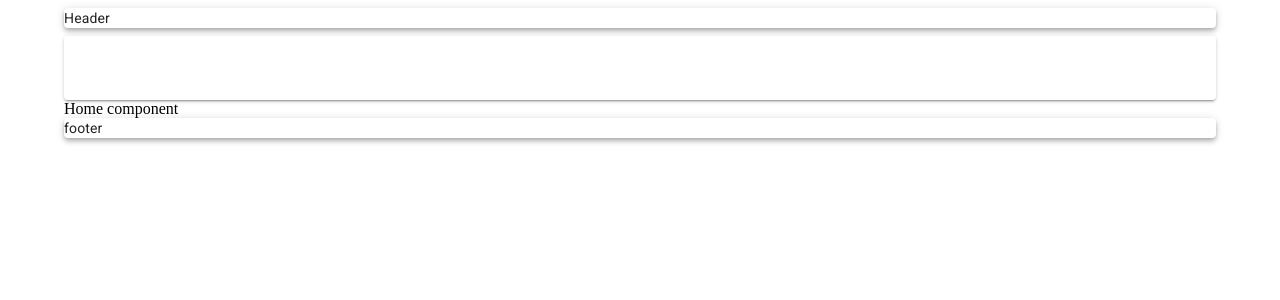
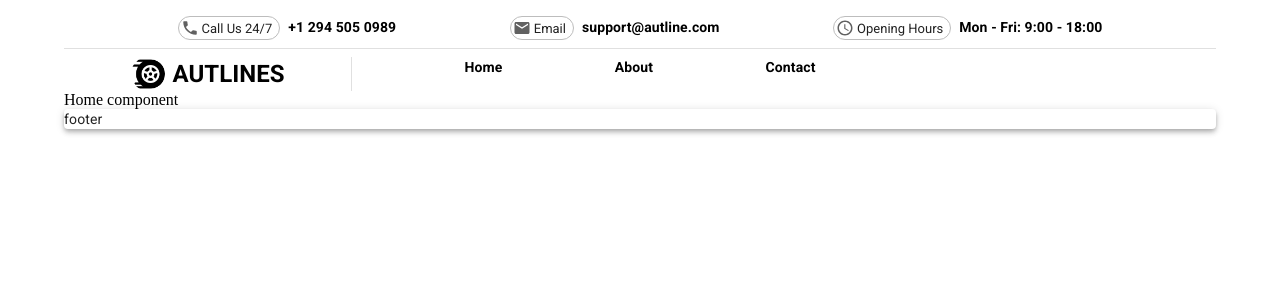
Before and after one commit to themrzlyv/authline-client, a React (Create React App) app: page / in a window 1280 px wide. Shown: the top 300 px of the page. Built offline with nearby package versions, Linux system fonts and the light colour scheme.

Commit message:
header ready

```diff
--- a/src/App.tsx
+++ b/src/App.tsx
@@ -1,19 +1,35 @@
 import React, { Suspense } from 'react';
+import { useDispatch, useSelector } from 'react-redux';
 import { BrowserRouter } from 'react-router-dom';
 import Layout from './components/Layout';
 import PreLoader from './components/PreLoader';
+import Storage from './infrastructure/Global/Storage';
+import { authSelector } from './infrastructure/selectors';
 import { mainRoutes } from './router/mainRoutes';
 import RenderRoutes from './router/RenderRoutes';
+import { fetchUser } from './ui/Auth/common/redux/Auth.slice';
 
 const App: React.FC = () => {
+  const dispatch = useDispatch();
+  const { error } = useSelector(authSelector);
+  React.useEffect(() => {
+    const token = Storage.getItem('jwt-token');
+    if (token) {
+      dispatch(fetchUser());
+    }
+
+    if (error) {
+      Storage.removeItem('jwt-token');
+    }
+  }, [error]);
   return (
-    <Layout>
-      <Suspense fallback={<PreLoader />}>
-        <BrowserRouter>
+    <BrowserRouter>
+      <Layout>
+        <Suspense fallback={<PreLoader />}>
           <RenderRoutes routes={mainRoutes} />
-        </BrowserRouter>
-      </Suspense>
-    </Layout>
+        </Suspense>
+      </Layout>
+    </BrowserRouter>
   );
 };
 
--- /dev/null
+++ b/src/components/HeaderTypoBox/index.tsx
@@ -0,0 +1,22 @@
+import { Box, Chip, Typography } from '@mui/material';
+import React from 'react';
+
+type Props = {
+  label: string;
+  icon: React.ReactElement<any, string | React.JSXElementConstructor<any>>;
+  text: string;
+};
+
+const HeaderTypoBox = (props: Props) => {
+  const { label, icon, text } = props;
+  return (
+    <Box display="flex" alignItems="center">
+      <Chip icon={icon} label={label} size="small" variant="outlined" />
+      <Typography variant="subtitle2" fontWeight="bold" marginLeft={1}>
+        {text}
+      </Typography>
+    </Box>
+  );
+};
+
+export default HeaderTypoBox;
--- a/src/components/Layout/partials/Header/index.tsx
+++ b/src/components/Layout/partials/Header/index.tsx
@@ -1,15 +1,37 @@
-import { Grid, Paper, Typography } from '@mui/material';
+import { Chip, Grid, Paper, Typography } from '@mui/material';
+import { Box } from '@mui/system';
 import React from 'react';
-
-// type Props = {};
+import useWindowDimensions from '../../../../infrastructure/hooks/useWindowDimensions';
+import MdPhone from '@mui/icons-material/Phone';
+import EmailIcon from '@mui/icons-material/Email';
+import AccessTimeIcon from '@mui/icons-material/AccessTime';
+import HeaderTypoBox from '../../../HeaderTypoBox';
 
 const Header = () => {
+  const { width } = useWindowDimensions();
+
+  if (width < 1160) return null;
+
   return (
     <>
-      <Grid item xs={12} marginBottom={1}>
-        <Paper elevation={4}>
-          <Typography variant="body2">Header</Typography>
-        </Paper>
+      <Grid
+        item
+        xs={12}
+        marginBottom={1}
+        display="flex"
+        justifyContent="space-evenly"
+        alignItems="center"
+        paddingY={1}
+        borderBottom={1}
+        borderColor="grey.300"
+      >
+        <HeaderTypoBox label="Call Us 24/7" icon={<MdPhone />} text="+1 294 505 0989" />
+        <HeaderTypoBox label="Email" icon={<EmailIcon />} text="support@autline.com" />
+        <HeaderTypoBox
+          label="Opening Hours"
+          icon={<AccessTimeIcon />}
+          text="Mon - Fri: 9:00 - 18:00"
+        />
       </Grid>
     </>
   );
--- a/src/components/Layout/partials/Navbar/index.tsx
+++ b/src/components/Layout/partials/Navbar/index.tsx
@@ -1,22 +1,64 @@
-import { Grid, Paper, Typography } from '@mui/material';
+import { Avatar, Grid, Typography } from '@mui/material';
 import React from 'react';
-import { useSelector } from 'react-redux';
-import { authSelector } from '../../../../infrastructure/selectors';
+import { Link, NavLink } from 'react-router-dom';
+import Logo from '../../../../assets/racing.png';
 
 const NavBar = () => {
-  const { user } = useSelector(authSelector);
-  console.log(user);
+  const navLinks = [
+    {
+      name: 'Home',
+      path: '/',
+    },
+    {
+      name: 'About',
+      path: '/about',
+    },
+    {
+      name: 'Contact',
+      path: '/contact',
+    },
+  ];
   return (
-    <>
-      <Grid item xs={12}>
-        <Paper
-          sx={{ height: '4em', width: '100%', display: 'flex', alignItems: 'center' }}
-          elevation={2}
+    <Grid container>
+      <Grid
+        item
+        xs={3}
+        display="flex"
+        alignItems="center"
+        justifyContent="center"
+        borderRight={1}
+        borderColor="grey.300"
+      >
+        <Avatar src={Logo} sx={{ width: 34, height: 34 }} />
+        <Typography
+          variant="h5"
+          fontWeight="bold"
+          color="black"
+          component="a"
+          href="/"
+          textTransform="uppercase"
+          sx={{ textDecoration: 'none' }}
+          marginLeft={1}
         >
-          <Typography variant="body1">{user?.name}</Typography>
-        </Paper>
+          Autlines
+        </Typography>
       </Grid>
-    </>
+      <Grid item xs={9}>
+        <Grid container>
+          <Grid item xs={8} display="flex" justifyContent="space-evenly">
+            {navLinks.map((link) => (
+              <NavLink to={link.path} key={link.name} style={{ textDecoration: 'none' }}>
+                <Typography variant="subtitle2" fontWeight="bold" color="black">
+                  {link.name}
+                </Typography>
+              </NavLink>
+            ))}
+          </Grid>
+          <Grid item xs={2}></Grid>
+          <Grid item xs={2}></Grid>
+        </Grid>
+      </Grid>
+    </Grid>
   );
 };
 
--- a/src/components/ProtectedRoute/index.tsx
+++ b/src/components/ProtectedRoute/index.tsx
@@ -3,7 +3,6 @@ import { useSelector } from 'react-redux';
 import { Navigate, useLocation } from 'react-router-dom';
 import Storage from '../../infrastructure/Global/Storage';
 import { authSelector } from '../../infrastructure/selectors';
-import PreLoader from '../PreLoader';
 
 const ProtectedRoute = ({ children }: { children: JSX.Element }) => {
   const { user } = useSelector(authSelector);
--- a/src/index.tsx
+++ b/src/index.tsx
@@ -7,17 +7,9 @@ import 'react-toastify/dist/ReactToastify.css';
 import App from './App';
 import { store } from './infrastructure/Global/redux/Store';
 import queryClient from './infrastructure/Global/rQuery/queryClient';
-import Storage from './infrastructure/Global/Storage';
 import reportWebVitals from './reportWebVitals';
-import { fetchUser } from './ui/Auth/common/redux/Auth.slice';
 
 const RootComponent = () => {
-  React.useEffect(() => {
-    const token = Storage.getItem('jwt-token');
-    if (token) {
-      store.dispatch(fetchUser());
-    }
-  }, []);
   return (
     <Provider store={store}>
       <QueryClientProvider client={queryClient}>
--- /dev/null
+++ b/src/infrastructure/hooks/useWindowDimensions.tsx
@@ -0,0 +1,31 @@
+import { useState, useEffect } from 'react';
+
+const useWindowDimensions = () => {
+  const hasWindow = typeof window !== 'undefined';
+
+  const getWindowDimensions = () => {
+    const width = hasWindow ? window.innerWidth : null;
+    const height = hasWindow ? window.innerHeight : null;
+    return {
+      width,
+      height,
+    };
+  };
+
+  const [windowDimensions, setWindowDimensions] = useState(getWindowDimensions());
+
+  useEffect(() => {
+    if (hasWindow) {
+      const handleResize = () => {
+        setWindowDimensions(getWindowDimensions());
+      };
+
+      window.addEventListener('resize', handleResize);
+      return () => window.removeEventListener('resize', handleResize);
+    }
+  }, [hasWindow]);
+
+  return windowDimensions;
+};
+
+export default useWindowDimensions;
```
Also changed, not shown: src/components/PreLoader/index.tsx (+1 -7 lines), src/assets/racing.png (added).
